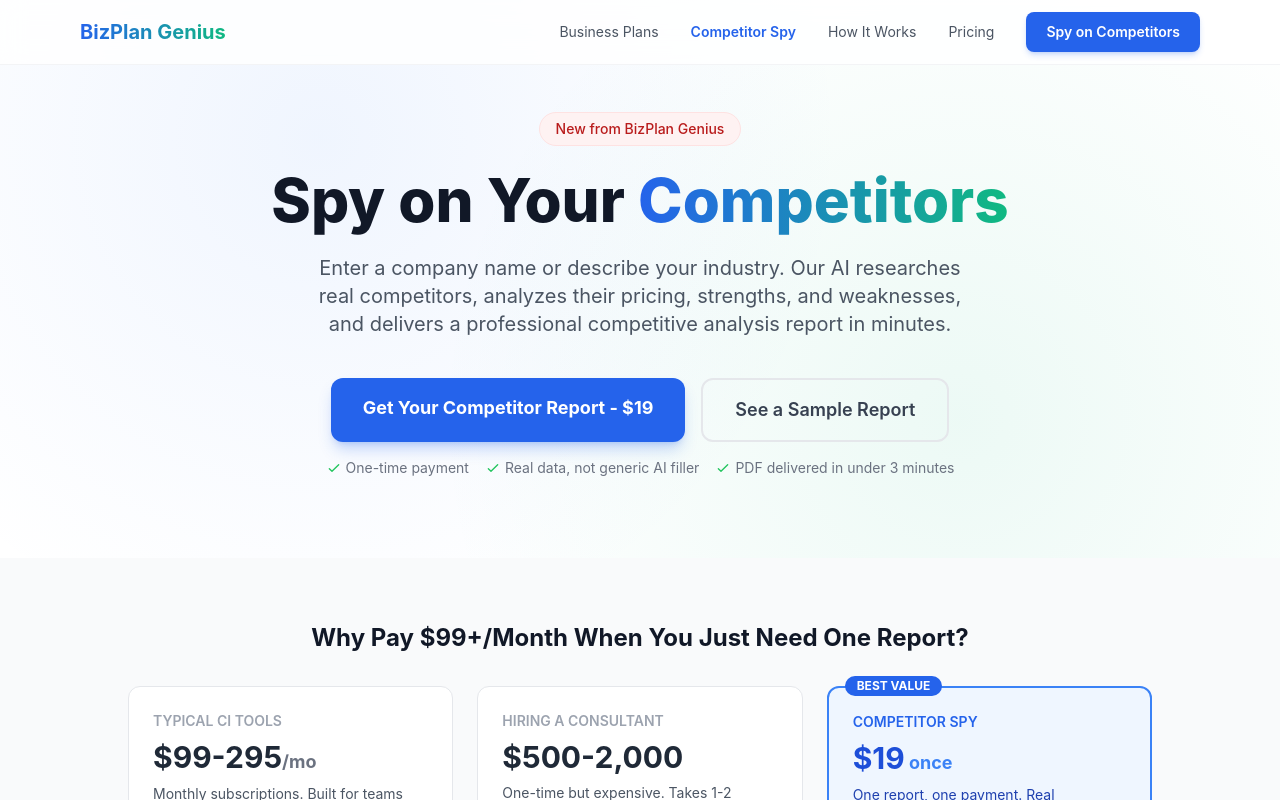
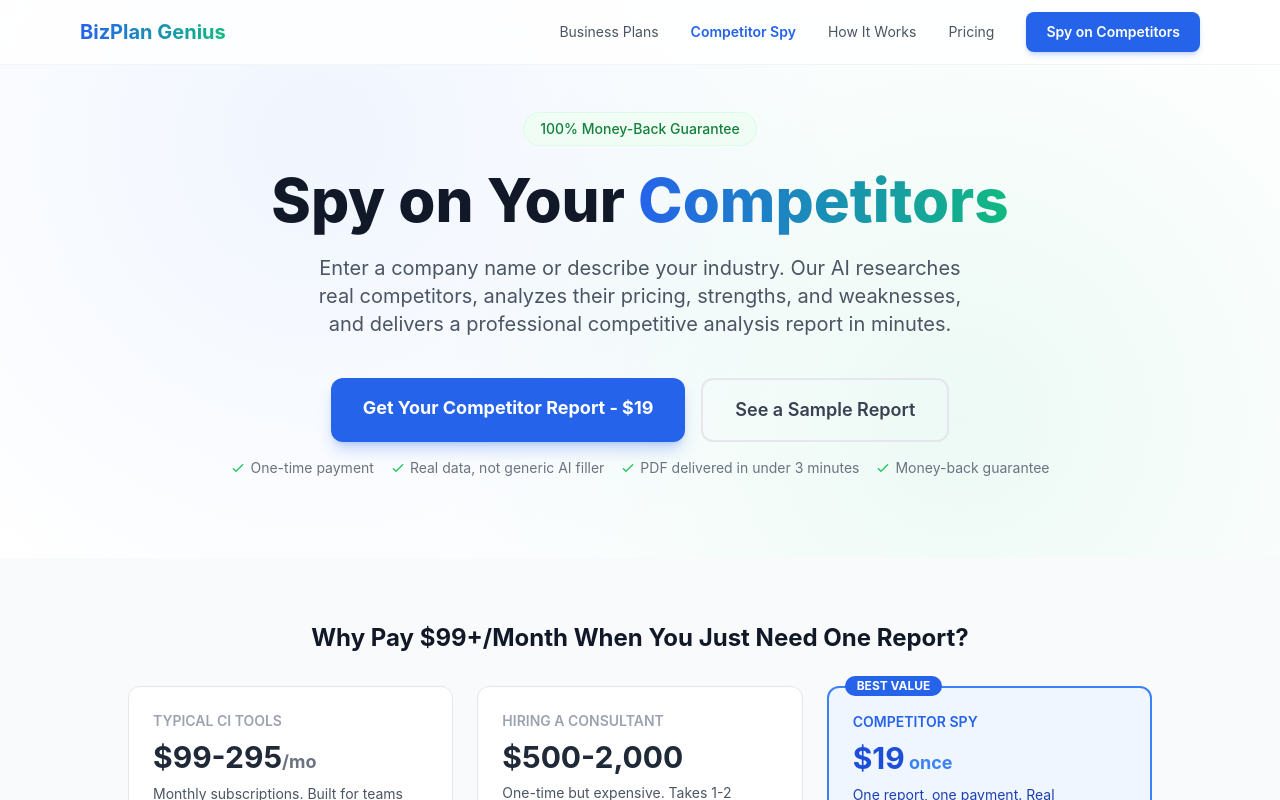
Before and after one commit to eadrianene-code/bizplangenius, a Next.js app in the folder bizplanai/: page /spy in a window 1280 px wide. Shown: the top 800 px of the page. Built offline with nearby package versions, Linux system fonts and the light colour scheme.

Commit message:
Replace 'New from BizPlan Genius' with money-back guarantee on /spy
- Hero badge now shows '100% Money-Back Guarantee' in green
- Added guarantee to hero trust signals row
- Added guarantee banner below the submit button
- Added FAQ entry about the refund policy

```diff
--- a/bizplanai/src/app/spy/page.tsx
+++ b/bizplanai/src/app/spy/page.tsx
@@ -63,8 +63,8 @@
   return (
     <section className="pt-28 pb-20 px-4 bg-hero-pattern">
       <div className="max-w-4xl mx-auto text-center">
-        <div className="inline-block px-4 py-1.5 bg-red-50 text-red-700 text-sm font-medium rounded-full mb-6 border border-red-100">
-          New from BizPlan Genius
+        <div className="inline-block px-4 py-1.5 bg-green-50 text-green-700 text-sm font-medium rounded-full mb-6 border border-green-100">
+          100% Money-Back Guarantee
         </div>
         <h1 className="text-4xl sm:text-5xl lg:text-6xl font-extrabold leading-tight mb-6">
           Spy on Your{' '}
@@ -101,6 +101,12 @@
               <path strokeLinecap="round" strokeLinejoin="round" strokeWidth={2} d="M5 13l4 4L19 7" />
             </svg>
             PDF delivered in under 3 minutes
+          </span>
+          <span className="flex items-center gap-1">
+            <svg className="w-4 h-4 text-green-500" fill="none" viewBox="0 0 24 24" stroke="currentColor">
+              <path strokeLinecap="round" strokeLinejoin="round" strokeWidth={2} d="M5 13l4 4L19 7" />
+            </svg>
+            Money-back guarantee
           </span>
         </div>
       </div>
@@ -381,6 +387,11 @@
               <span>|</span>
               <span>PDF in under 3 min</span>
             </div>
+            <div className="mt-4 p-3 bg-green-50 border border-green-200 rounded-lg text-center">
+              <p className="text-sm text-green-800 font-medium">
+                100% Money-Back Guarantee. If your report doesn't contain real competitor data, we'll refund you. No questions asked.
+              </p>
+            </div>
           </div>
         </form>
       </div>
@@ -487,6 +498,10 @@
       q: 'Is this a subscription?',
       a: 'No. One payment of $19, one report. No recurring charges, no hidden fees. If you need another report for a different market, just purchase again.',
     },
+    {
+      q: 'What if I\'m not happy with the report?',
+      a: 'We offer a 100% money-back guarantee. If your report doesn\'t contain real competitor data, just email us and we\'ll refund you. No questions asked.',
+    },
   ];
 
   const [open, setOpen] = useState<number | null>(null);
```
